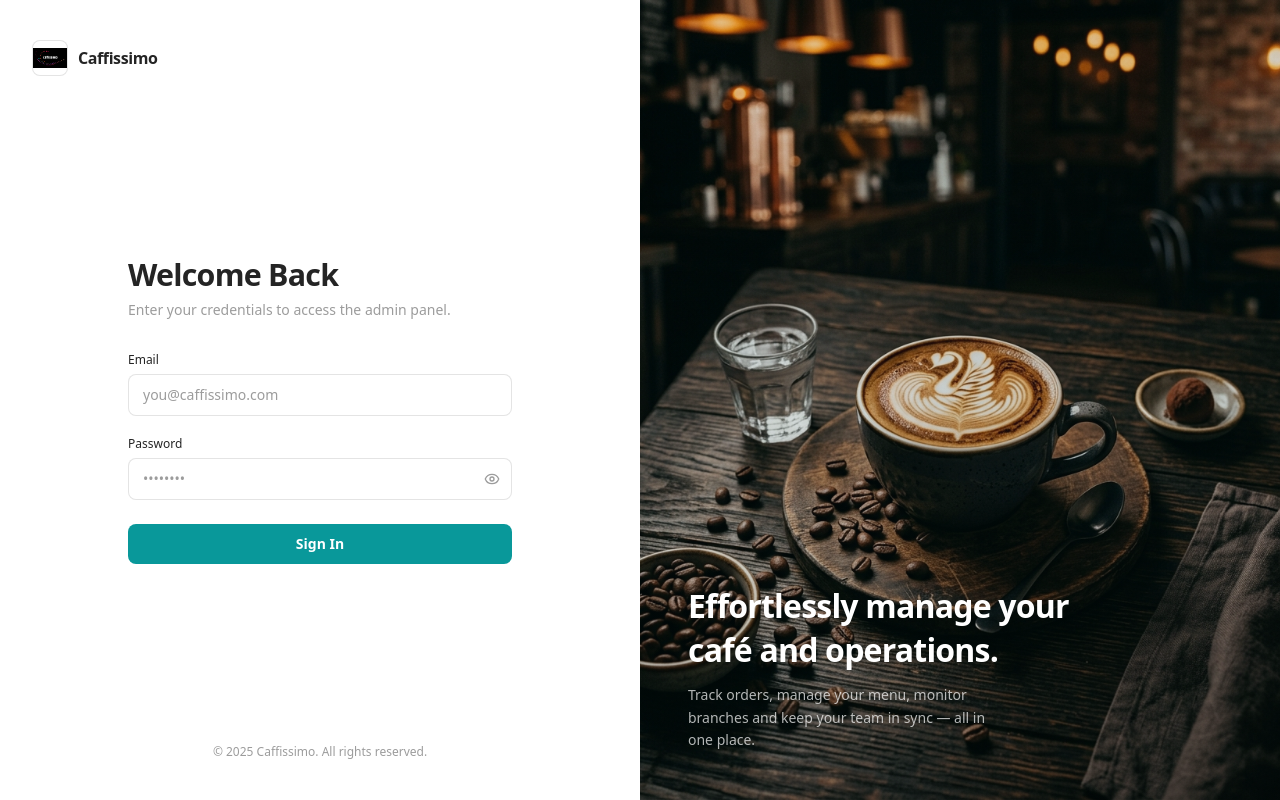
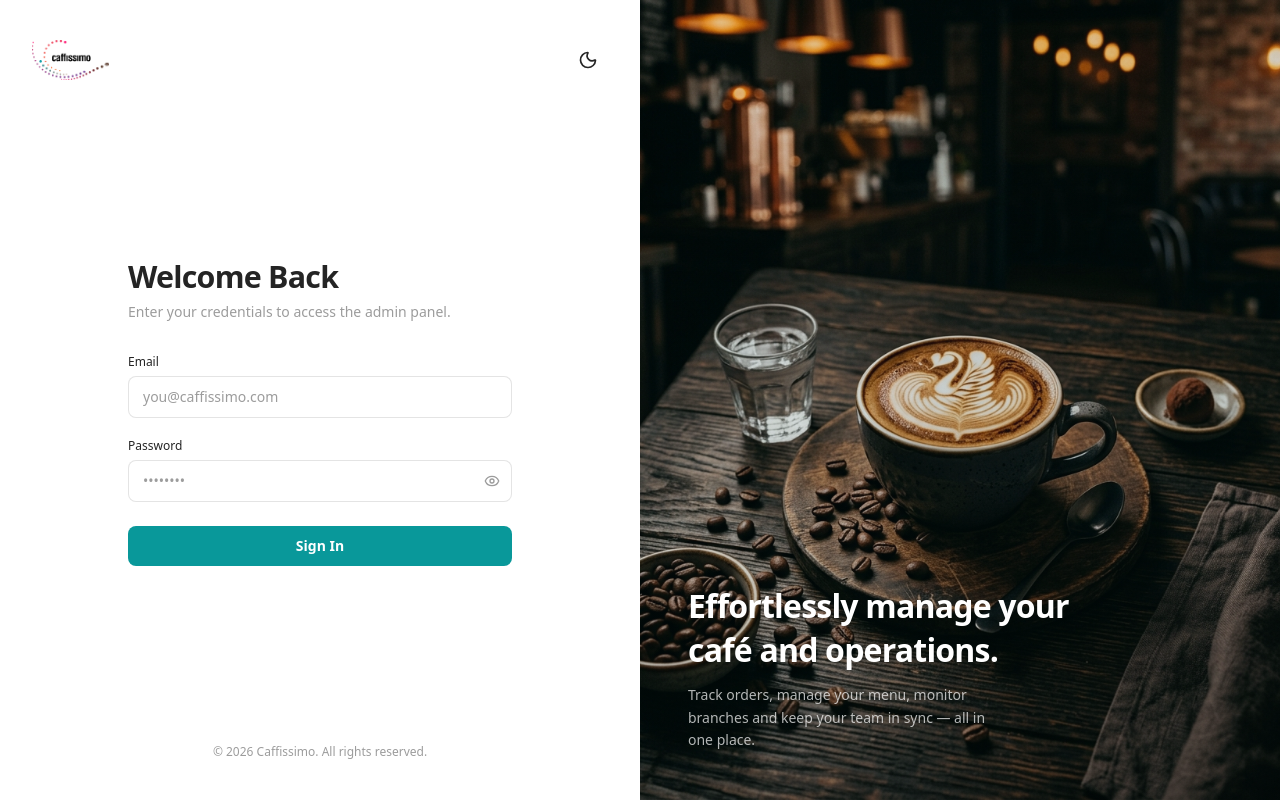
Before and after one commit to Introvera/test-caffissimo-admin, a Next.js app: page /auth/login in a window 1280 px wide. Built offline with nearby package versions, Linux system fonts and the light colour scheme; no server answers.

Commit message:
logo fix

```diff
--- a/src/app/auth/login/page.tsx
+++ b/src/app/auth/login/page.tsx
@@ -1,20 +1,28 @@
 "use client";
 
-import { useState } from "react";
+import { useState, useEffect } from "react";
 import { useRouter } from "next/navigation";
+import { useTheme } from "next-themes";
 import { Eye, EyeOff, Coffee } from "lucide-react";
 import { toast } from "sonner";
 import { useAppDispatch, useAppSelector } from "@/stores/store";
 import { loginWithFirebase } from "@/stores/slices/authSlice";
+import { ThemeToggle } from "@/components/theme-toggle";
 
 export default function LoginPage() {
   const router = useRouter();
   const dispatch = useAppDispatch();
   const { isLoading } = useAppSelector((state) => state.auth);
+  const { resolvedTheme } = useTheme();
 
   const [email, setEmail] = useState("");
   const [password, setPassword] = useState("");
   const [showPassword, setShowPassword] = useState(false);
+  const [mounted, setMounted] = useState(false);
+
+  useEffect(() => {
+    setMounted(true);
+  }, []);
 
   const handleLogin = async (e: React.FormEvent) => {
     e.preventDefault();
@@ -39,18 +47,19 @@ export default function LoginPage() {
     <div className="min-h-screen flex bg-background text-foreground">
       {/* ── Left panel: form ── */}
       <div className="flex flex-col w-full lg:w-1/2 px-8 py-10 justify-between bg-background">
-        {/* Logo */}
-        <div className="flex items-center gap-2.5">
-          <div className="h-9 w-9 rounded-lg bg-card border border-border flex items-center justify-center overflow-hidden">
-            <img
-              src="/logo.jpg"
-              alt="Caffissimo"
-              className="h-8 w-auto object-contain"
-            />
+        <div className="flex items-center justify-between">
+          <div className="flex items-center justify-center overflow-hidden">
+            {mounted ? (
+              <img
+                src={resolvedTheme === "dark" ? "/logo/logo-dark-theme.png" : "/logo/logo-light-theme.png"}
+                alt="Caffissimo"
+                className="h-10 w-36 object-contain object-left"
+              />
+            ) : (
+              <div className="h-10 w-32" />
+            )}
           </div>
-          <span className="font-semibold text-base text-foreground tracking-tight">
-            Caffissimo
-          </span>
+          <ThemeToggle />
         </div>
 
         {/* Form */}
@@ -141,7 +150,7 @@ export default function LoginPage() {
 
         {/* Footer */}
         <p className="text-xs text-muted-foreground text-center">
-          © 2025 Caffissimo. All rights reserved.
+          © 2026 Caffissimo. All rights reserved.
         </p>
       </div>
 
--- a/src/app/globals.css
+++ b/src/app/globals.css
@@ -1,5 +1,5 @@
 @import "tailwindcss";
-
+@custom-variant dark (&:is(.dark *));
 /* Light theme — bg:#FFFFFF, card:#FFFFFF, sidebar:#F6F6F6, accent:#099699 */
 :root {
   --background: 0 0% 100%;
--- a/src/components/layout/sidebar.tsx
+++ b/src/components/layout/sidebar.tsx
@@ -1,8 +1,9 @@
 "use client";
 
-import { useState } from "react";
+import { useState, useEffect } from "react";
 import Link from "next/link";
 import { usePathname } from "next/navigation";
+import { useTheme } from "next-themes";
 import { motion, AnimatePresence } from "framer-motion";
 import {
   LayoutGrid,
@@ -139,6 +140,12 @@ export function Sidebar() {
   const dispatch = useAppDispatch();
   const { sidebarCollapsed, mobileMenuOpen } = useAppSelector((state) => state.ui);
   const currentRole = useAppSelector((state) => state.auth.user?.role) || UserRole.Cashier;
+  const { resolvedTheme } = useTheme();
+  const [mounted, setMounted] = useState(false);
+
+  useEffect(() => {
+    setMounted(true);
+  }, []);
 
   const settingsEntry = {
     title: "Settings",
@@ -346,13 +353,17 @@ export function Sidebar() {
                     <Coffee className="h-6 w-6 text-primary-foreground" />
                   </div>
                 ) : (
-                  <div className="flex h-14 items-center rounded-lg bg-zinc-900 px-2 dark:bg-transparent dark:px-0">
-                    <img
-                      src="/logo.jpg"
-                      alt="Caffissimo"
-                      className="h-12 w-auto max-w-[160px] object-contain object-left"
-                      onError={() => setLogoError(true)}
-                    />
+                  <div className="flex h-14 items-center rounded-lg px-2 dark:px-0">
+                    {mounted ? (
+                      <img
+                        src={resolvedTheme === "dark" ? "/logo/logo-dark-theme.png" : "/logo/logo-light-theme.png"}
+                        alt="Caffissimo"
+                        className="h-12 w-36 object-contain object-left"
+                        onError={() => setLogoError(true)}
+                      />
+                    ) : (
+                      <div className="h-12 w-32" />
+                    )}
                   </div>
                 )}
               </div>
```
Also changed, not shown: public/logo/logo-dark-theme.png (added), public/logo/logo-light-theme.png (added).
